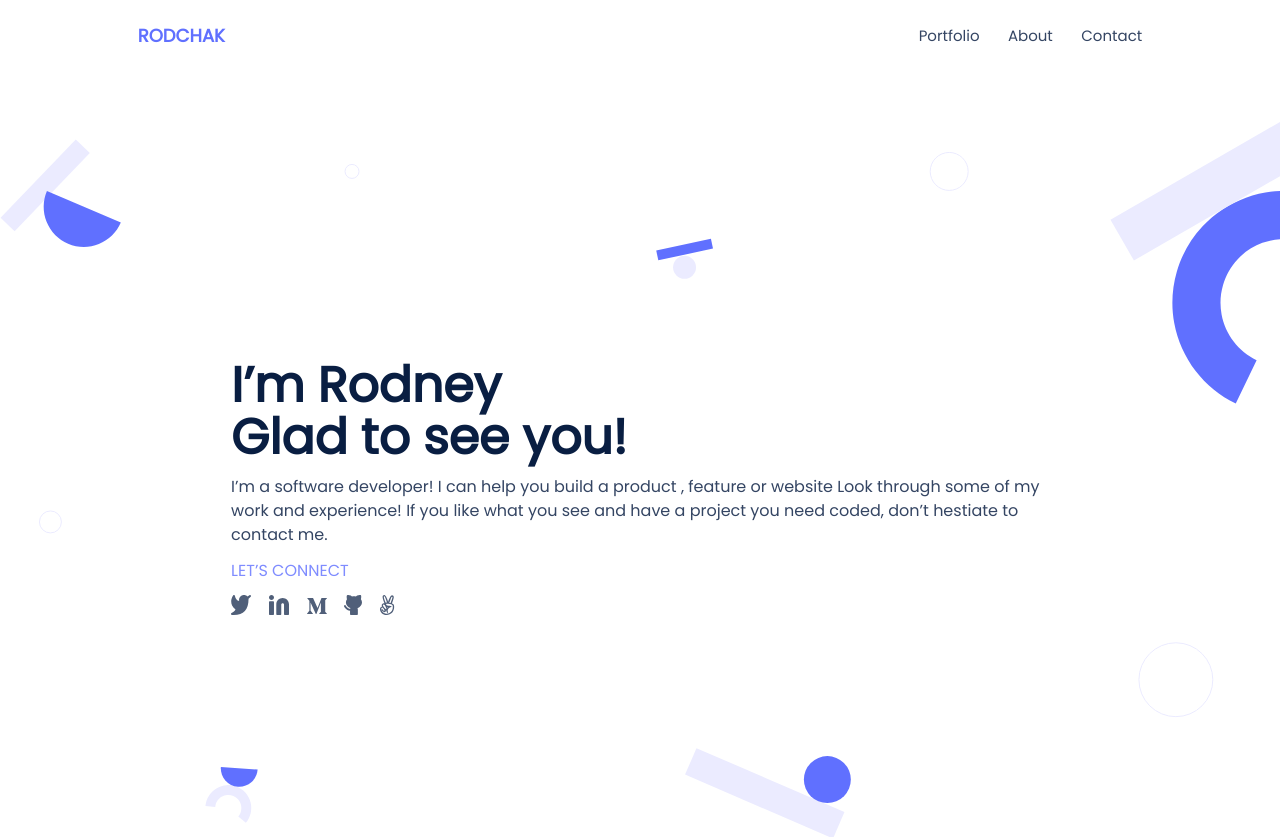
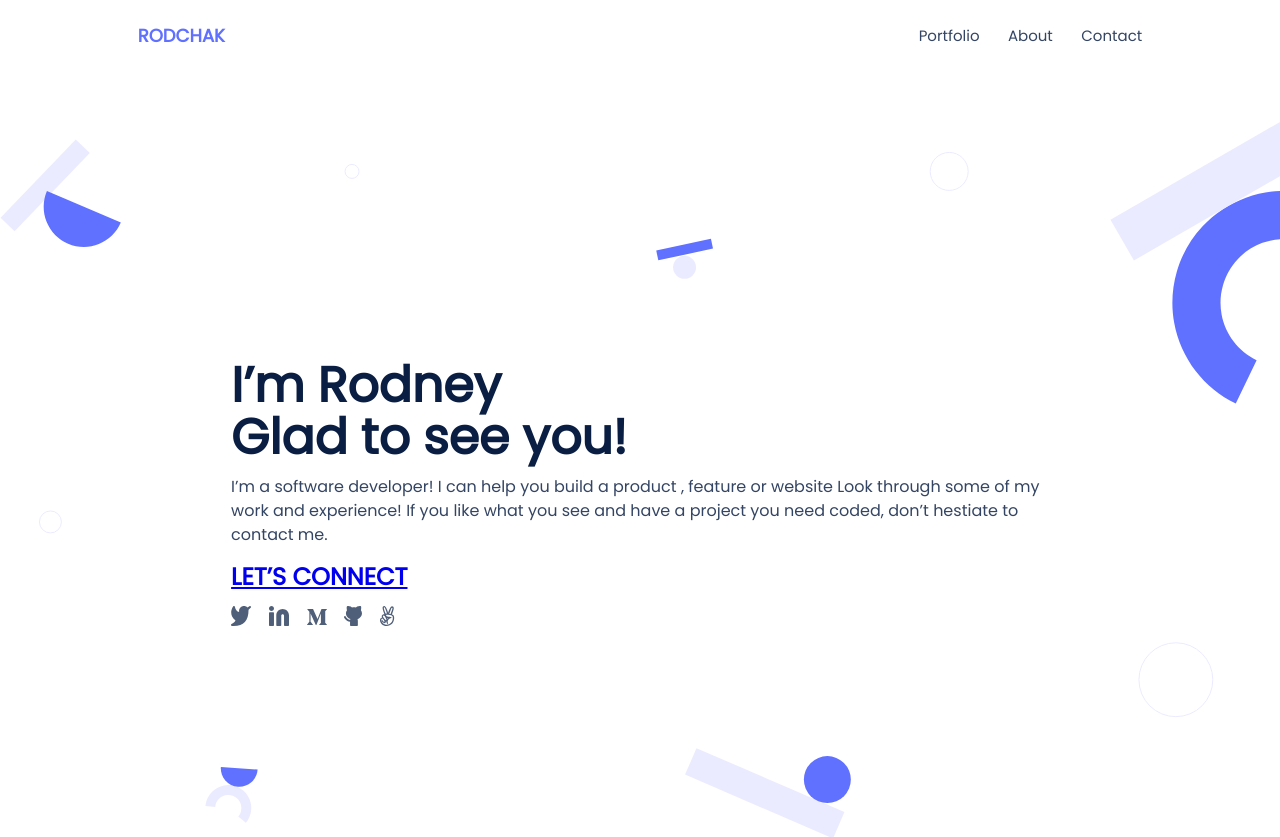
Before and after one commit to RodChak/My-Portfolio, a website: page index.html in a window 1280 px wide. Shown: the top 837 px of the page. Drawn offline with nearby package versions, Linux system fonts and the light colour scheme.

Commit message:
Change header tag to h2

```diff
--- a/index.html
+++ b/index.html
@@ -34,7 +34,7 @@
                         work and experience! If you like what you see and have a project you need coded, don’t hestiate
                         to
                         contact me.</p>
-                    <h6><a href="#">LET’S CONNECT</a></h6>
+                    <h2><a href="#">LET’S CONNECT</a></h2>
                     <div>
                         <ul class="social-media-icons">
                             <li><a href="#"><img src="./images/Vector.svg" alt="twitter"></a></li>
```
